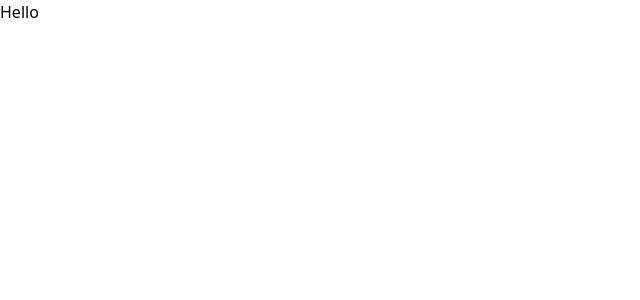
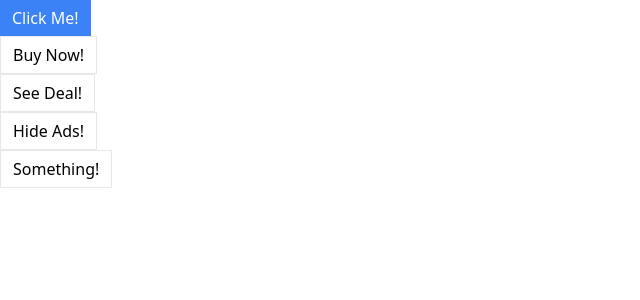
Before and after one commit to waynesdotdev/comps, a React (Create React App) app: page / in a window 1280 px wide. Shown: the top 300 px of the page, without its empty margins (0-640 px from the left). Built offline with nearby package versions, Linux system fonts and the light colour scheme.

Commit message:
added classNames library from npm

```diff
--- a/src/App.js
+++ b/src/App.js
@@ -4,7 +4,19 @@ function App() {
   return (
     <div className='App'>
       <div>
-        <Button>Hello</Button>
+        <Button primary>Click Me!</Button>
+      </div>
+      <div>
+        <Button>Buy Now!</Button>
+      </div>
+      <div>
+        <Button>See Deal!</Button>
+      </div>
+      <div>
+        <Button>Hide Ads!</Button>
+      </div>
+      <div>
+        <Button>Something!</Button>
       </div>
     </div>
   )
--- a/src/Button.js
+++ b/src/Button.js
@@ -8,7 +8,12 @@ const Button = ({
   outline,
   rounded,
 }) => {
-  return <button>{children}</button>
+  let baseClassName = 'px-3 py-1.5 border'
+  if (primary) {
+    baseClassName += 'border-blue-500 bg-blue-500 text-white'
+  }
+
+  return <button className={baseClassName}>{children}</button>
 }
 
 export default Button
```
